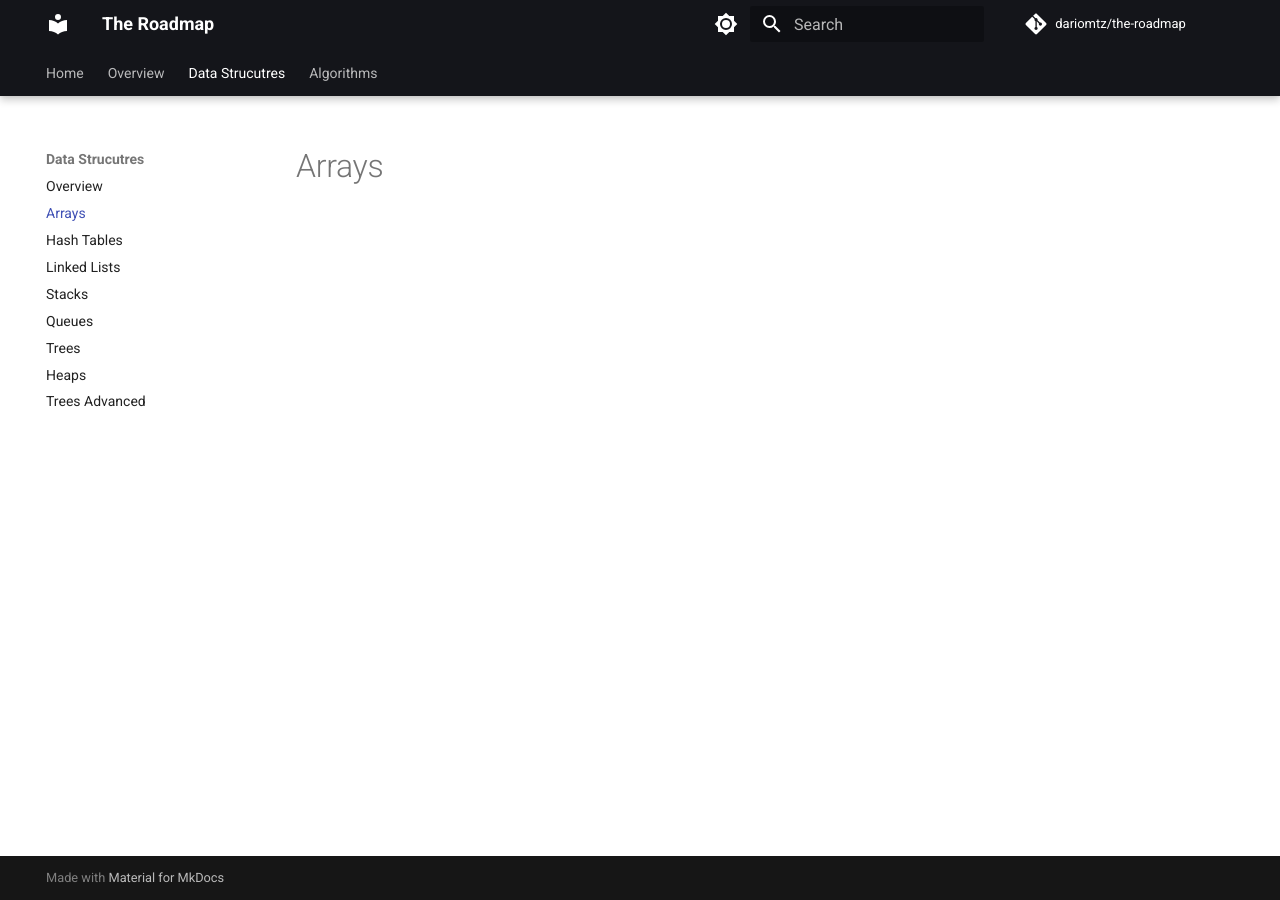
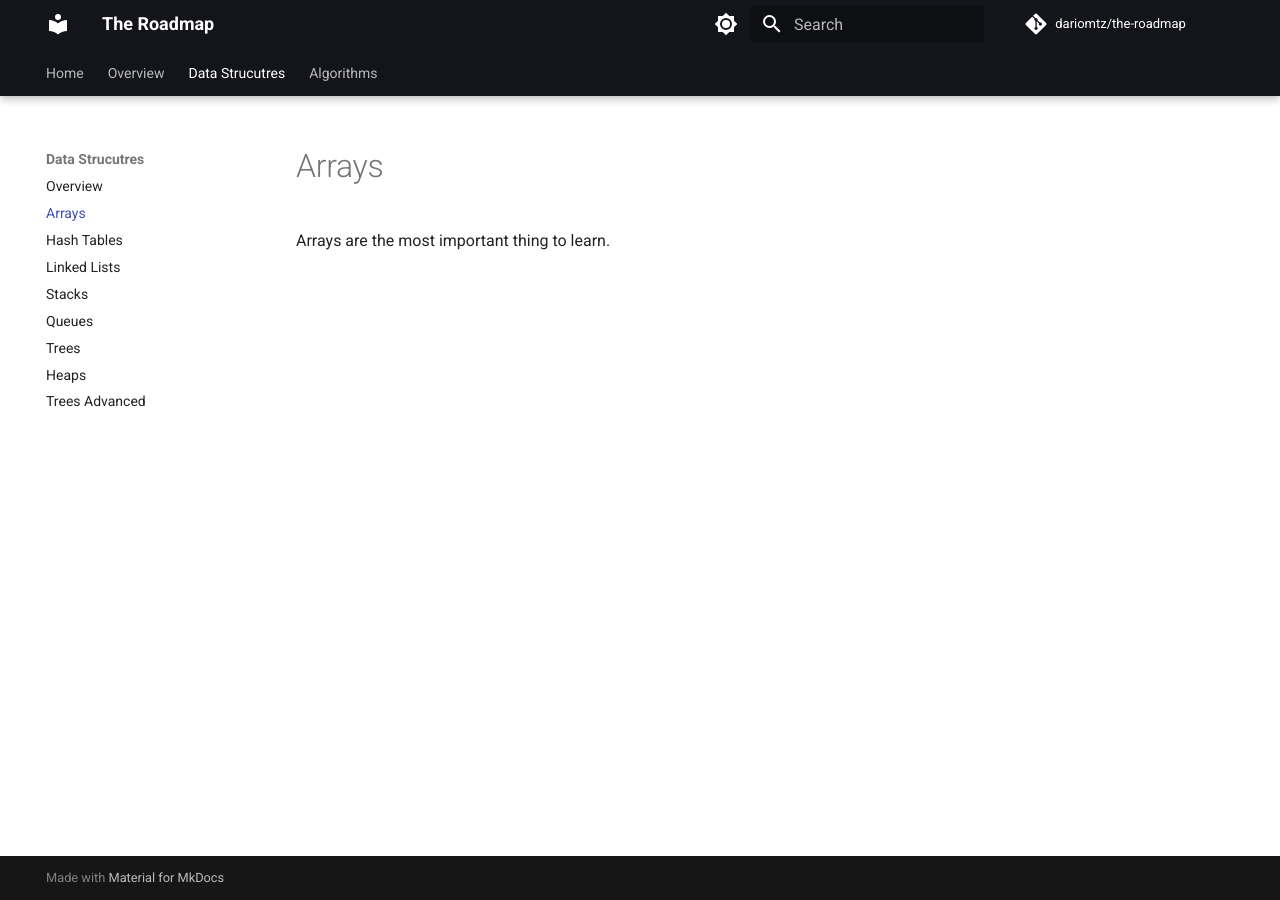
Before and after one commit to dariomtz/the-roadmap, an MkDocs documentation site: the page built from docs/data-structures/arrays.md, in a window 1280 px wide. Built offline with MkDocs 1.6.1 and Material for MkDocs 9.7.7, drawn with Linux system fonts in a browser that asks for light colours; comment, search, counter and statistics services are not loaded.

Commit message:
Testing auto deploy

```diff
--- a/docs/data-structures/arrays.md
+++ b/docs/data-structures/arrays.md
@@ -1 +1,3 @@
 # Arrays
+
+Arrays are the most important thing to learn.
```
